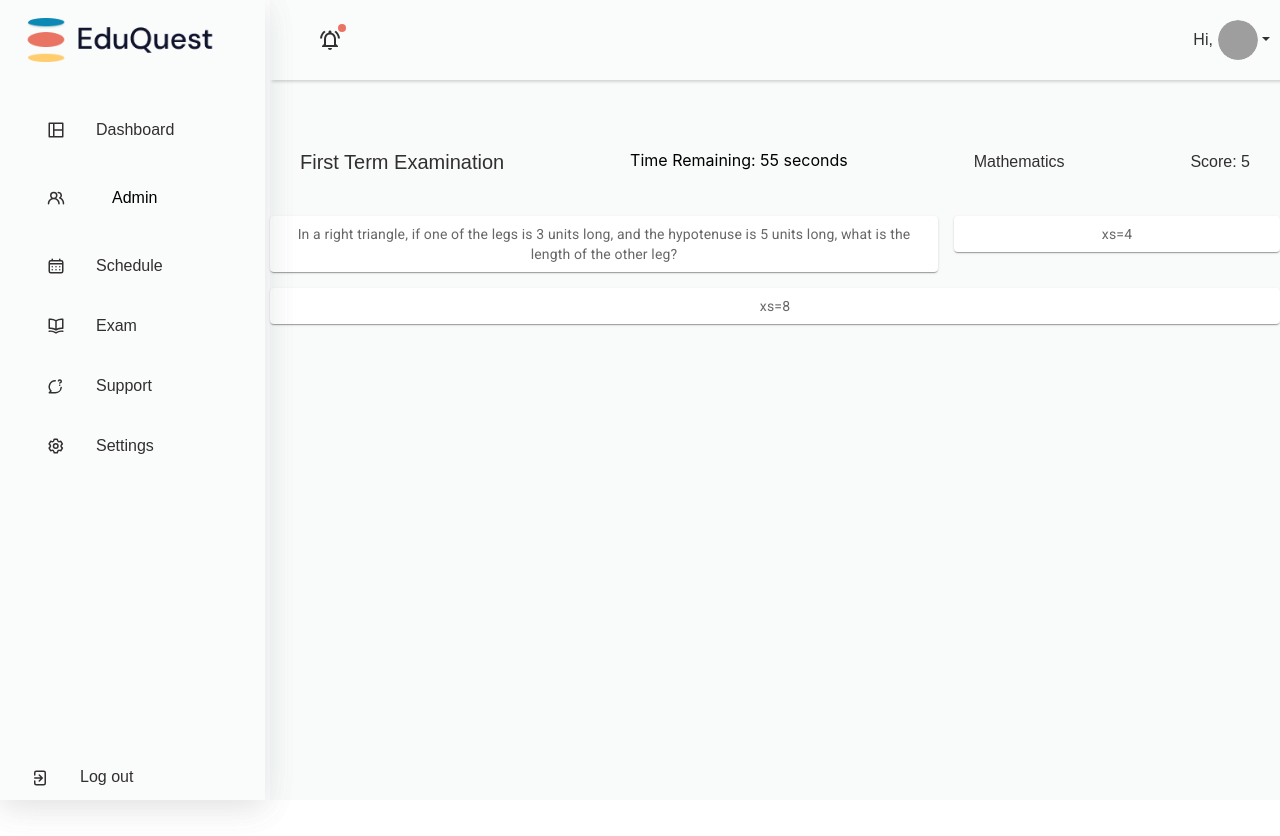
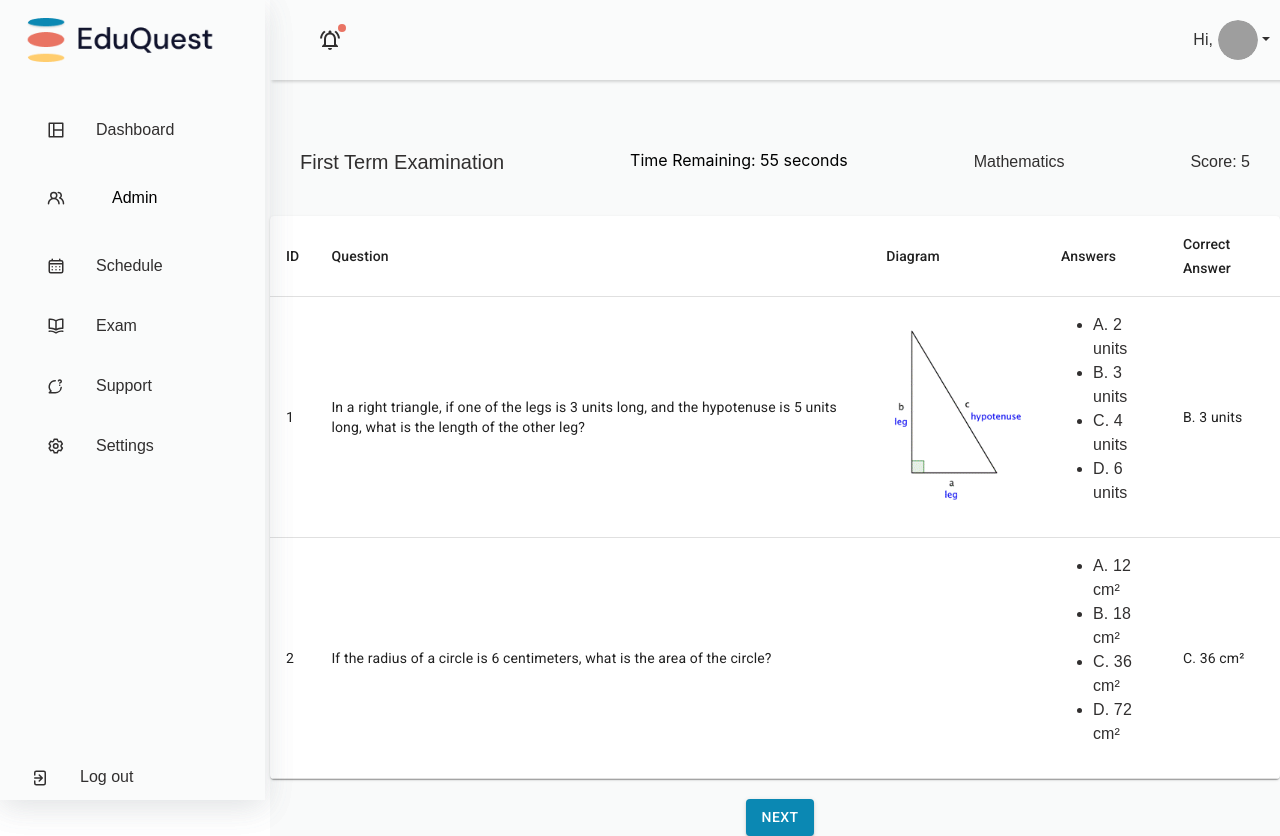
Before and after one commit to zinando/EduQuest, a React (Vite) app in the folder Frontend/: page /exam in a window 1280 px wide. Before the commit the page ends 800 px from the top, so only its background shows below. Built offline with nearby package versions, Linux system fonts and the light colour scheme; grey boxes are pictures that could not be loaded.

Commit message:
Update Exam.jsx

```diff
--- a/Frontend/src/pages/Exam/Exam.jsx
+++ b/Frontend/src/pages/Exam/Exam.jsx
@@ -1,23 +1,74 @@
-import '../../layout/Sidebar/SideBar.css'
-import Sidebar from '../../layout/Sidebar/SideBar'
-import Navbar from '../../layout/Navbar/NavBar'
-import { styled } from '@mui/material/styles';
-import Box from '@mui/material/Box';
+import { useState } from 'react';
+import '../../layout/Sidebar/SideBar.css';
+import Sidebar from '../../layout/Sidebar/SideBar';
+import Navbar from '../../layout/Navbar/NavBar';
 import Paper from '@mui/material/Paper';
-import Grid from '@mui/material/Unstable_Grid2';
 import CountdownTimer from '../../component/Timer/Timer';
-import './exam.css'
+import triangle from '../../assets/triangle.gif';
+import TableContainer from '@mui/material/TableContainer';
+import Table from '@mui/material/Table';
+import TableHead from '@mui/material/TableHead';
+import TableRow from '@mui/material/TableRow';
+import TableCell from '@mui/material/TableCell';
+import TableBody from '@mui/material/TableBody';
+import Button from '@mui/material/Button';
 
+import './exam.css';
 
 const Exam = () => {
+  const questions = [
+    {
+      id: 1,
+      question: "In a right triangle, if one of the legs is 3 units long, and the hypotenuse is 5 units long, what is the length of the other leg?",
+      diagram: triangle,
+      answers: ["A. 2 units", "B. 3 units", "C. 4 units", "D. 6 units"],
+      correctAnswer: "B. 3 units",
+    },
+    {
+      id: 2,
+      question: "If the radius of a circle is 6 centimeters, what is the area of the circle?",
+      diagram: null,
+      answers: ["A. 12 cm²", "B. 18 cm²", "C. 36 cm²", "D. 72 cm²"],
+      correctAnswer: "C. 36 cm²",
+    },
+    {
+      id: 3,
+      question: "What is the result of 7 × 8 - 3²?",
+      answers: ["A. 40", "B. 49", "C. 53", "D. 56"],
+      correctAnswer: "B. 49",
+    },
+    {
+      id: 4,
+      question: "If the length of a rectangular garden is 12 meters and the width is 8 meters, what is the perimeter of the garden?",
+      diagram: null,
+      answers: ["A. 16 meters", "B. 32 meters", "C. 40 meters", "D. 48 meters"],
+      correctAnswer: "C. 40 meters",
+    },
+    {
+      id: 5,
+      question: "What is the area of a triangle with a base of 10 centimeters and a height of 6 centimeters?",
+      diagram: "[Insert diagram here]",
+      answers: ["A. 15 cm²", "B. 30 cm²", "C. 45 cm²", "D. 60 cm²"],
+      correctAnswer: "B. 30 cm²",
+    },
+  ];
 
-  const Item = styled(Paper)(({ theme }) => ({
-    backgroundColor: theme.palette.mode === 'dark' ? '#1A2027' : '#fff',
-    ...theme.typography.body2,
-    padding: theme.spacing(1),
-    textAlign: 'center',
-    color: theme.palette.text.secondary,
-  }));
+  const questionsPerPage = 2;
+  const [currentPage, setCurrentPage] = useState(1);
+
+  const startIndex = (currentPage - 1) * questionsPerPage;
+  const endIndex = startIndex + questionsPerPage;
+  const currentQuestions = questions.slice(startIndex, endIndex);
+
+  const totalPages = Math.ceil(questions.length / questionsPerPage);
+
+  const handleNextPage = () => {
+    setCurrentPage((prevPage) => prevPage + 1);
+  };
+
+  const handlePrevPage = () => {
+    setCurrentPage((prevPage) => prevPage - 1);
+  };
 
   return (
     <>
@@ -27,37 +78,65 @@ const Exam = () => {
         <div className="home-content">
           <div className='exam'>
             <ul>
-
               <li><h5>First Term Examination</h5></li>
               <li> <CountdownTimer /></li>
               <li>Mathematics</li>
               <li>Score: 5</li>
             </ul>
           </div>
-          <Box sx={{ flexGrow: 1 }}>
-            <Grid container spacing={2}>
-              <Grid xs={8}>
-                <Item>
-                  In a right triangle, if one of the legs is 3 units long,
-                  and the hypotenuse is 5 units long, what is the length of the other leg?
-                </Item>
-              </Grid>
-              <Grid xs={4}>
-                <Item>xs=4</Item>
-              </Grid>
+          <div>
+            <TableContainer component={Paper}>
+              <Table aria-label="Math Questions Table">
+                <TableHead>
+                  <TableRow>
+                    <TableCell>ID</TableCell>
+                    <TableCell>Question</TableCell>
+                    <TableCell>Diagram</TableCell>
+                    <TableCell>Answers</TableCell>
+                    <TableCell>Correct Answer</TableCell>
+                  </TableRow>
+                </TableHead>
+                <TableBody>
+                  {currentQuestions.map((question) => (
+                    <TableRow key={question.id}>
+                      <TableCell>{question.id}</TableCell>
+                      <TableCell>{question.question}</TableCell>
+                      <TableCell>
+                        {question.diagram && (
+                          <img src={question.diagram} alt={`Diagram for question ${question.id}`} />
+                        )}
+                      </TableCell>
+                      <TableCell>
+                        <ul>
+                          {question.answers.map((answer) => (
+                            <li key={answer}>{answer}</li>
+                          ))}
+                        </ul>
+                      </TableCell>
+                      <TableCell>{question.correctAnswer}</TableCell>
+                    </TableRow>
+                  ))}
+                </TableBody>
+              </Table>
+            </TableContainer>
 
-              <Grid xs={12}>
-                <Item>xs=8</Item>
-              </Grid>
-            </Grid>
-          </Box>
+            <div style={{ textAlign: 'center', marginTop: '20px' }}>
+              {currentPage > 1 && (
+                <Button variant="contained" color="primary" onClick={handlePrevPage}>
+                  Previous
+                </Button>
+              )}
 
-
-
+              {currentPage < totalPages && (
+                <Button variant="contained" color="primary" onClick={handleNextPage} style={{ marginLeft: '10px' }}>
+                  Next
+                </Button>
+              )}
+            </div>
+          </div>
         </div>
-
       </section>
     </>
   )
 }
-export default Exam
+export default Exam;
```
